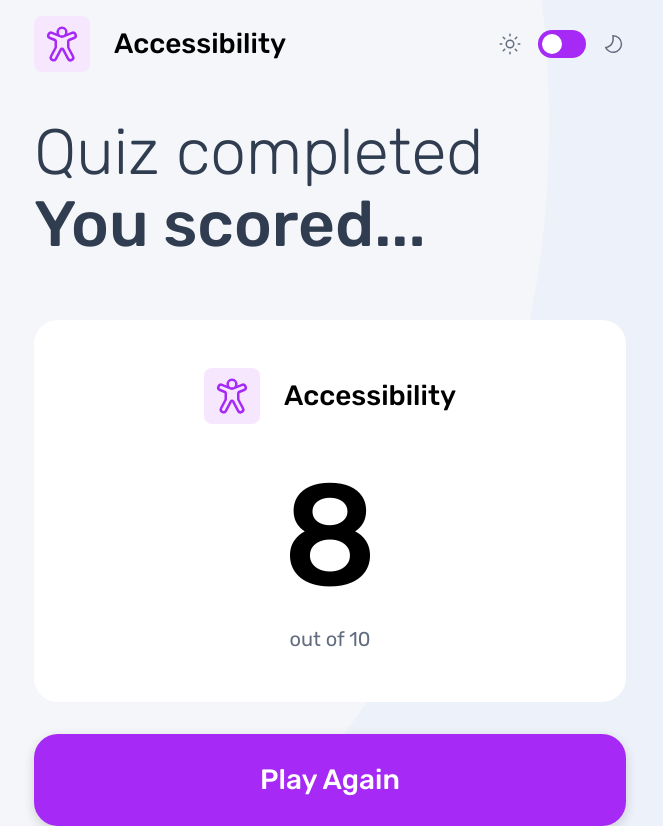
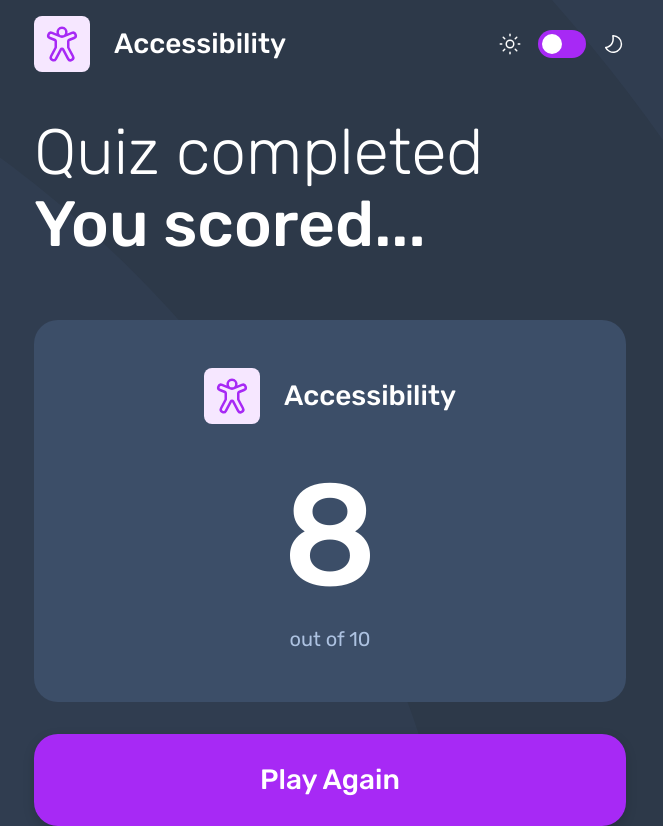
Before and after one commit to Sammie-oje/quizlet-app, a React (Vite) app: page /result/Accessibility in a window 1280 px wide. Shown: the whole page, without its empty margins (310-973 px from the left). Built offline with nearby package versions, Linux system fonts and the light colour scheme.

Commit message:
Dark mode styling/Toggling

```diff
--- a/index.html
+++ b/index.html
@@ -1,15 +1,16 @@
 <!doctype html>
-<html lang="en">
+<html lang="en" class="dark">
     <head>
         <meta charset="UTF-8" />
         <link rel="icon" type="image/svg+xml" href="/favicon.svg" />
         <meta name="viewport" content="width=device-width, initial-scale=1.0" />
         <title>frontend-quiz-app</title>
     </head>
-    <body
-        class="bg-ghost-white bg-[url('/src/assets/images/pattern-background-mobile-light.svg')] bg-no-repeat bg-cover md:bg-[url('/src/assets/images/pattern-background-tablet-light.svg')] md:flex md:items-center md:justify-center xxl:bg-[url('/src/assets/images/pattern-background-desktop-light.svg')]"
-    >
-        <main id="root" class="h-full font-display md:w-[640px] xxl:w-[1160px]"></main>
+    <body class="background">
+        <main
+            id="root"
+            class="h-full font-display md:w-[640px] xxl:w-[1160px]"
+        ></main>
         <script type="module" src="/src/main.jsx"></script>
     </body>
 </html>
--- a/src/components/AnswerList.jsx
+++ b/src/components/AnswerList.jsx
@@ -1,13 +1,13 @@
 function AnswerList({ answer, letter }) {
     return (
-        <li className="flex items-center p-3 rounded-xl bg-white shadow-[0_4px_12px_0_rgba(0,0,0,0.15)] text-lg font-medium text-white w-full md:rounded-3xl md:h-20 xxl:px-5 xxl:py-[18px] xxl:h-[92px]">
+        <li className="flex items-center p-3 rounded-xl bg-white shadow-[0_4px_12px_0_rgba(0,0,0,0.15)] text-lg font-medium text-white w-full md:rounded-3xl md:h-20 xxl:px-5 xxl:py-[18px] xxl:h-[92px] dark:bg-steel-blue">
             <label className="flex items-center gap-4 md:gap-8">
                 <input type="radio" name="option" className="sr-only peer" />
                 <div className="size-10 rounded-md flex items-center justify-center bg-ghost-white font-medium text-xl text-slate-gray md:text-heading-small md:rounded-xl md:size-14 xxl:rounded-lg">
                     {letter}
                 </div>
 
-                <span className="font-medium text-lg text-dark-slate md:text-heading-small">
+                <span className="font-medium text-lg text-dark-slate md:text-heading-small dark:text-white">
                     {answer}
                 </span>
             </label>
--- a/src/components/Header.jsx
+++ b/src/components/Header.jsx
@@ -1,25 +1,36 @@
-import darkMoonIcon from "../assets/images/icon-moon-dark.svg";
-import darkSunIcon from "../assets/images/icon-sun-dark.svg";
+import { useState } from "react";
+import lightModeMoonIcon from "../assets/images/icon-moon-dark.svg";
+import lightModeSunIcon from "../assets/images/icon-sun-dark.svg";
+import darkModeMoonIcon from "../assets/images/icon-moon-light.svg";
+import darkModeSunIcon from "../assets/images/icon-sun-light.svg";
 
 function Header({ children }) {
+    //The theme of the header icons should match the user's OS theme preference and/or the current app theme
+    const [isDarkMode, setIsDarkMode] = useState(true);
+    const onToggleTheme = () => {
+        setIsDarkMode(!isDarkMode);
+        document.documentElement.classList.toggle("dark");
+    };
+
     return (
         <header className="py-4 px-6 flex items-center justify-between w-full xxl:my-21">
             {children}
 
             <div className="flex gap-2 items-center justify-between md:gap-4 ">
                 <img
-                    src={darkSunIcon}
+                    src={isDarkMode ? darkModeSunIcon : lightModeSunIcon}
                     alt="icon-sun-light"
                     className="md:size-6"
                 />
                 <button
                     aria-label="Toggle dark mode"
                     className="w-8 h-5 p-1 bg-vivid-violet rounded-full md:w-12 md:h-7"
+                    onClick={onToggleTheme}
                 >
                     <div className="size-3 bg-white rounded-full md:size-5"></div>
                 </button>
                 <img
-                    src={darkMoonIcon}
+                    src={isDarkMode ? darkModeMoonIcon : lightModeMoonIcon}
                     alt="icon-moon-light"
                     className="md:size-6"
                 />
--- a/src/components/Image.jsx
+++ b/src/components/Image.jsx
@@ -4,15 +4,13 @@ import jsIcon from "../assets/images/icon-js.svg";
 import accessIcon from "../assets/images/icon-accessibility.svg";
 
 const imageMap = {
-        HTML: { url: htmlIcon, bgColor: "#FFF1E9" },
-        CSS: { url: cssIcon, bgColor: "#E0FDEF" },
-        Javascript: { url: jsIcon, bgColor: "#EBF0FF" },
-        Accessibility: { url: accessIcon, bgColor: "#F6E7FF" }
-    };
-
+    HTML: { url: htmlIcon, bgColor: "#FFF1E9" },
+    CSS: { url: cssIcon, bgColor: "#E0FDEF" },
+    Javascript: { url: jsIcon, bgColor: "#EBF0FF" },
+    Accessibility: { url: accessIcon, bgColor: "#F6E7FF" }
+};
 
 function SubjectImage({ subject, page }) {
-
     const imageURL = imageMap[subject]?.url;
     const bgColor = imageMap[subject]?.bgColor;
     const isHomePage = page === "/";
@@ -31,7 +29,7 @@ function SubjectImage({ subject, page }) {
                     alt={`${subject}-icon`}
                 />
             </div>
-            <span className="text-lg font-medium md:text-heading-small">
+            <span className="text-lg font-medium md:text-heading-small dark:text-white">
                 {subject}
             </span>
         </div>
--- a/src/components/ProgressBar.jsx
+++ b/src/components/ProgressBar.jsx
@@ -2,7 +2,8 @@ function ProgressBar() {
     return (
         <div
             role="progressbar"
-            className="p-1 bg-white rounded-full h-4 w-full"
+            aria-label="Question-progress"
+            className="p-1 bg-white rounded-full h-4 w-full dark:bg-steel-blue"
         >
             <div className="rounded-[102px] bg-vivid-violet h-2 w-30"></div>
         </div>
--- a/src/index.css
+++ b/src/index.css
@@ -1,10 +1,18 @@
 @import "tailwindcss";
+
+@custom-variant dark (&:where(.dark, .dark *)); /*Allowing users to select their preferred theme */
 
 @font-face {
     font-family: Rubik;
     font-weight: 100 900;
     font-display: swap;
     src: url("./assets/fonts/Rubik-VariableFont_wght.ttf") format("truetype");
+}
+
+.background {
+    @apply bg-ghost-white bg-[url('/src/assets/images/pattern-background-mobile-light.svg')] bg-no-repeat bg-cover md:bg-[url('/src/assets/images/pattern-background-tablet-light.svg')] md:flex md:items-center md:justify-center xxl:bg-[url('/src/assets/images/pattern-background-desktop-light.svg')];
+
+    @apply dark:bg-dark-slate dark:bg-[url('/src/assets/images/pattern-background-mobile-dark.svg')] md:bg-[url('/src/assets/images/pattern-background-tablet-dark.svg')] xxl:bg-[url('/src/assets/images/pattern-background-desktop-dark.svg')];
 }
 
 @theme {
--- a/src/pages/ResultPage/Result.jsx
+++ b/src/pages/ResultPage/Result.jsx
@@ -8,19 +8,19 @@ function Result() {
 
     return (
         <section className="px-6 pt-8 w-full flex flex-col gap-10 md:gap-16 xxl:flex-row xxl:gap-[11.5rem] xxl:px-0">
-            <h2 className="flex flex-col gap-2 text-dark-slate w-full text-[40px] md:text-heading-large">
+            <h2 className="flex flex-col gap-2 text-dark-slate w-full text-[40px] md:text-heading-large dark:text-white">
                 <span className="font-light">Quiz completed</span>
                 <span className="font-medium">You scored...</span>
             </h2>
 
             <article className="flex flex-col gap-3 w-full md:gap-8">
-                <div className="p-8 bg-white flex flex-col justify-center items-center gap-4 rounded-xl md:p-12 md:rounded-3xl md:gap-10">
+                <div className="p-8 bg-white flex flex-col justify-center items-center gap-4 rounded-xl md:p-12 md:rounded-3xl md:gap-10 dark:bg-steel-blue">
                     <Image subject={subject} page={"/result"} />
                     <div className="flex flex-col gap-4 items-center justify-center">
-                        <output className="font-medium text-[88px] md:text-display">
+                        <output className="font-medium text-[88px] md:text-display dark:text-white">
                             8
                         </output>
-                        <p className="font-regular text-lg text-slate-gray md:text-body-small xxl:text-body-medium">
+                        <p className="font-regular text-lg text-slate-gray md:text-body-small xxl:text-body-medium dark:text-light-blue">
                             out of 10
                         </p>
                     </div>
--- a/src/pages/StartMenu/StartMenu.jsx
+++ b/src/pages/StartMenu/StartMenu.jsx
@@ -4,11 +4,11 @@ function StartMenu() {
     return (
         <section className="w-full pt-8 px-6 grid gap-10 md:gap-16 xxl:grid-cols-2 xxl:gap-[131px]">
             <div className="flex gap-4 flex-col xxl:gap-12">
-                <h2 className="font-rubik text-[2.5rem] text-dark-slate flex flex-col gap-2 md:text-heading-large">
+                <h2 className="font-rubik text-[2.5rem] text-dark-slate flex flex-col gap-2 md:text-heading-large dark:text-white">
                     <span className="font-light"> Welcome to the</span>
                     <span className="font-medium">Frontend Quiz!</span>
                 </h2>
-                <p className="text-slate-gray italic md:text-body-small">
+                <p className="text-slate-gray italic md:text-body-small dark:text-light-blue">
                     Pick a subject to get started.
                 </p>
             </div>
--- a/src/pages/StartMenu/SubjectList.jsx
+++ b/src/pages/StartMenu/SubjectList.jsx
@@ -33,7 +33,7 @@ function SubjectList() {
 
 function Subject({ children }) {
     return (
-        <li className="p-3 flex gap-4 items-center bg-white rounded-xl shadow-[0_4px_12px_0_rgba(0,0,0,0.15)] md:rounded-3xl md:h-20 md:gap-8 xxl:p-5 ">
+        <li className="p-3 flex gap-4 items-center bg-white rounded-xl shadow-[0_4px_12px_0_rgba(0,0,0,0.15)] md:rounded-3xl md:h-20 md:gap-8 xxl:p-5 dark:bg-steel-blue dark:text-white">
             {children}
         </li>
     );
```
Also changed, not shown: src/pages/QuizPage/Question.jsx (+5 -4 lines).
